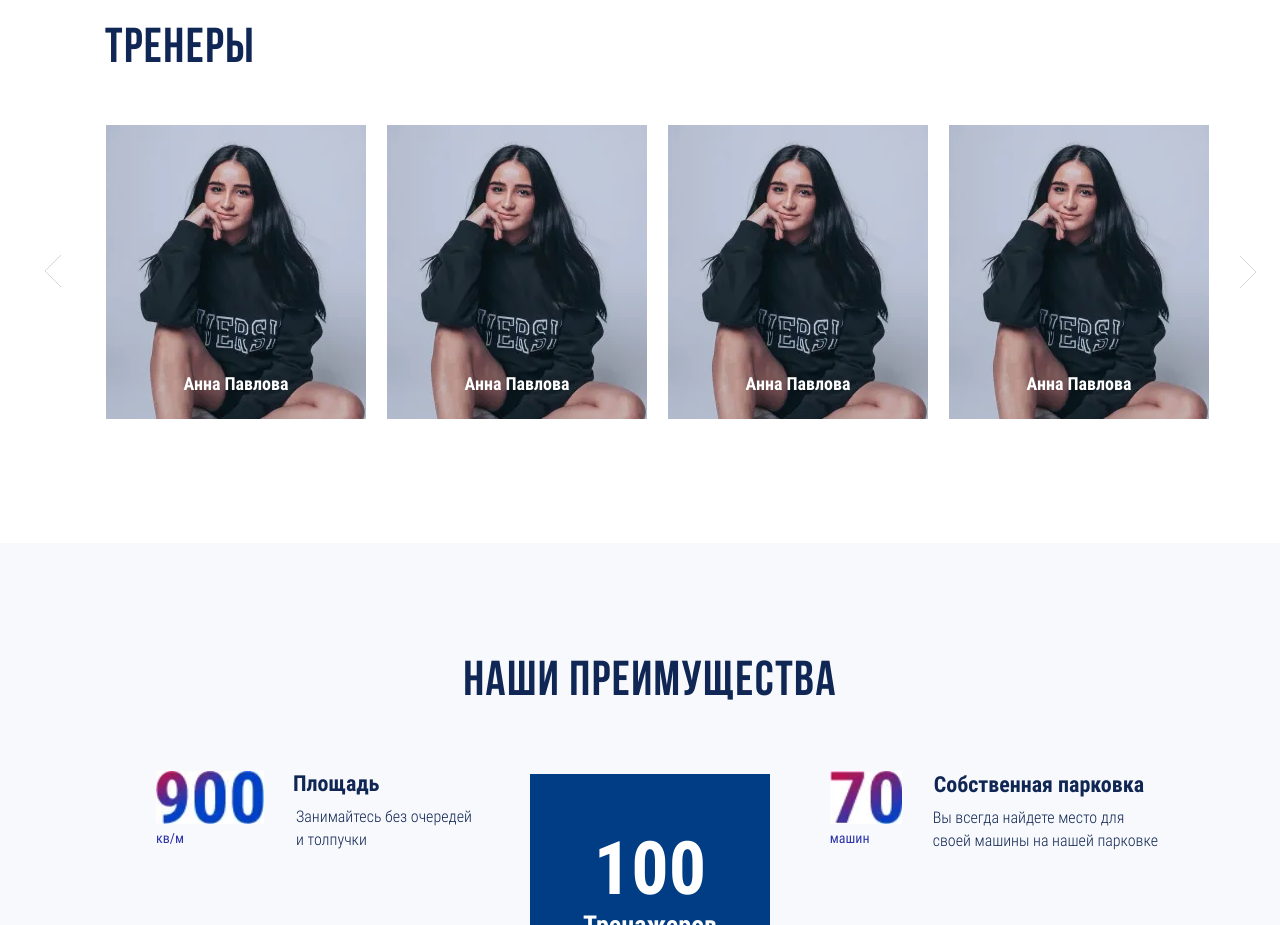
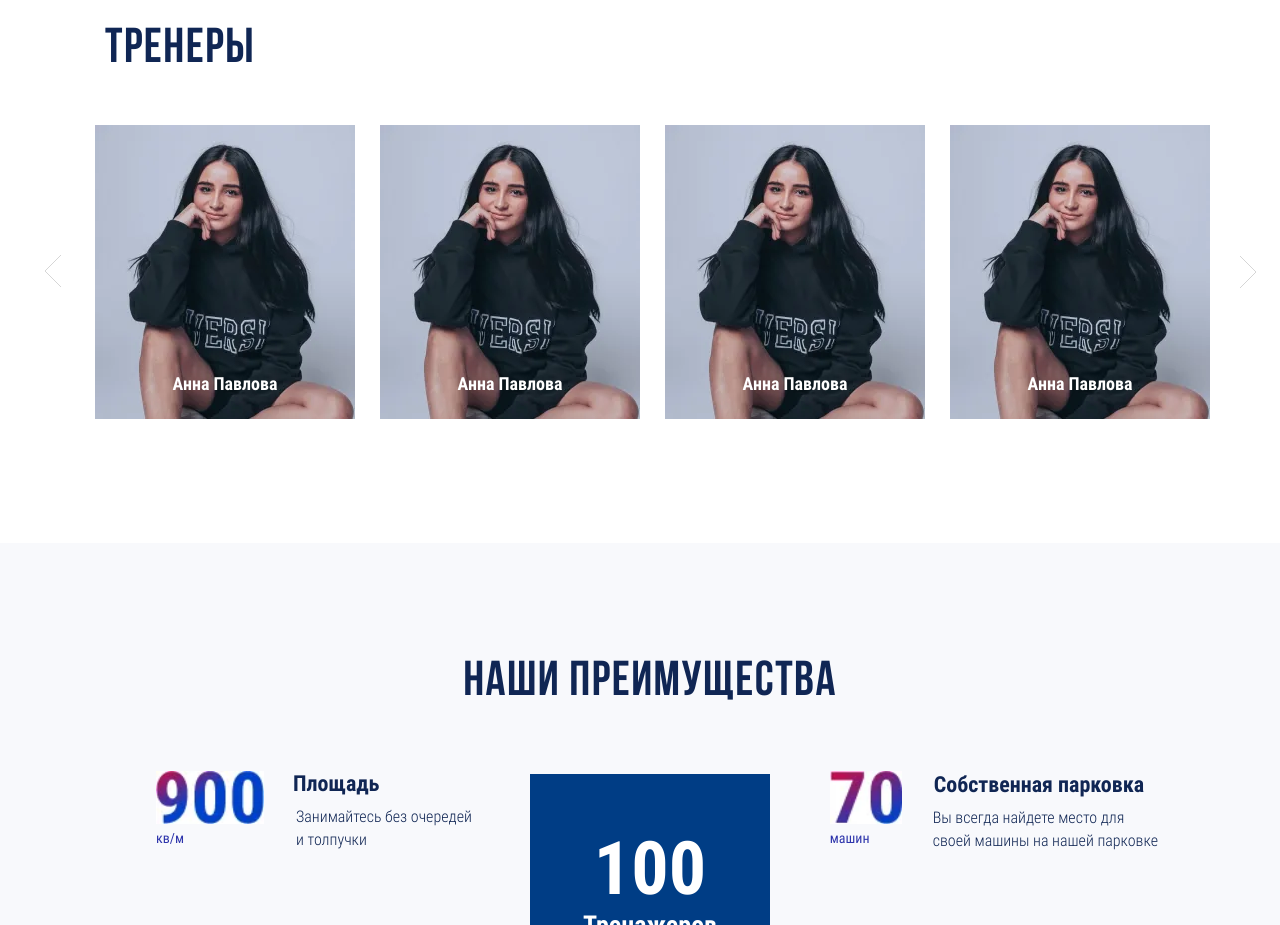
Before and after one commit to Mau224/fitness, a website: page source/index.html in a window 1280 px wide. Shown: the part 2980-3905 px from the top of the page. Drawn offline with nearby package versions, Linux system fonts and the light colour scheme; files that its build step writes are made by us from their sources; files whose address does not match are found by name.

Commit message:
правки

```diff
--- a/source/sass/slider/trainers.scss
+++ b/source/sass/slider/trainers.scss
@@ -59,8 +59,11 @@
   cursor: pointer;
   position: relative;
   top: -325px;
-  width: 260px;
+  //width: 258px;
   height: 294px;
+  margin-left: 6px;
+  width: calc(100% - 10px);
+  margin-right: 5px;
 }
 
 .trainers__block-content:hover {
@@ -209,7 +212,7 @@
 
 .trainers__slider .slick-arrow.slick-prev {
   left: 0;
-  padding-right: 97px;
+  padding-right: 81px;
   top: 129px;
   background: url("../img/icon-left.svg");
   background-repeat: no-repeat;
@@ -244,6 +247,12 @@
 
 .trainers__slider-item img {
   max-width: 100%;
+}
+
+.trainers__slider img {
+  width: calc(100% - 10px);
+  margin-left: 5px;
+  margin-right: 5px;
 }
 
 
```
Also changed, not shown: build/css/style.css, build/css/style.min.css, build/js/slick.min.js, 1 other file.
